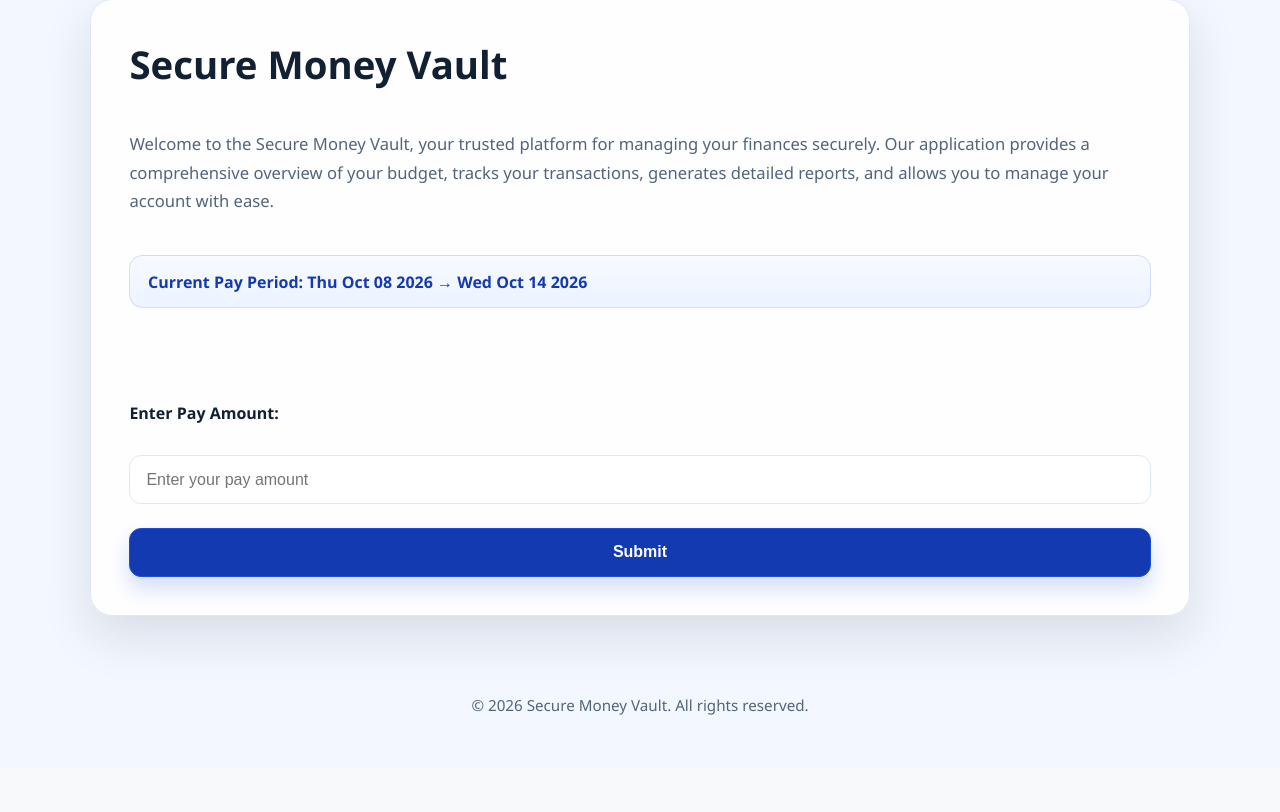
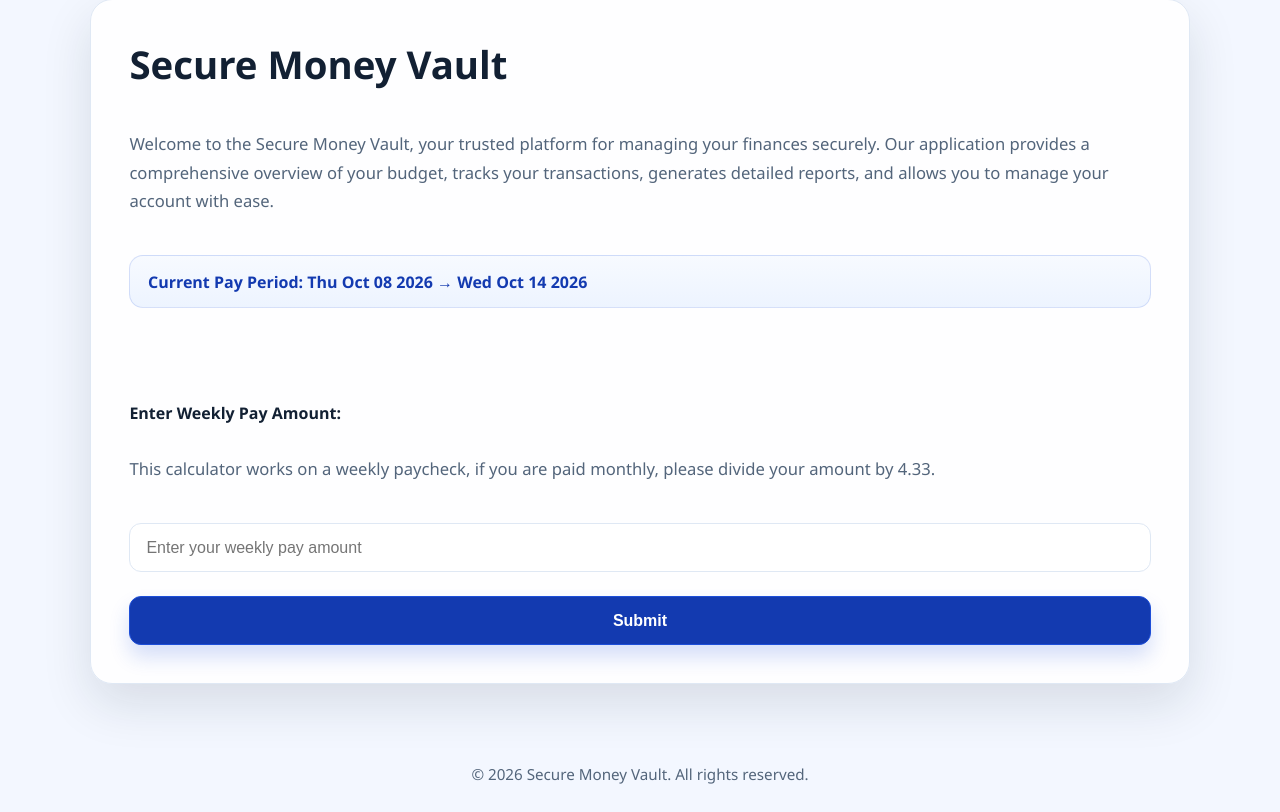
Before and after one commit to bikerbrandon2282/secure-money-vault-m3, a Django app: page / in a window 1280 px wide. Shown: the part 208-1020 px from the top of the page. Before the commit the page ends 923 px from the top, so only its background shows below. Run offline with Django 5.2, Linux system fonts and the light colour scheme.

Commit message:
Changing Visible text to show this is a weekly calculator

```diff
--- a/static/js/script.js
+++ b/static/js/script.js
@@ -67,8 +67,8 @@ calcButton.addEventListener("click", () => {
     calcButton.innerText = "Calculate Spending";
   }
   else if (restart == true) {
-    label.innerText = "Enter Pay Amount:";
-    input.setAttribute("placeholder", "Enter your pay amount");
+    label.innerText = "Enter Weekly Pay Amount:";
+    input.setAttribute("placeholder", "Enter your weekly pay amount");
     calcButton.innerText = "Submit";
     input.value = "";
     restart = false;
--- a/templates/base.html
+++ b/templates/base.html
@@ -60,8 +60,9 @@
             <div id="pay-period"></div>
 
             <br>
-            <label for="calc-input" id="pay-label">Enter Pay Amount:</label>
-            <input type="text" id="calc-input" placeholder="Enter your pay amount">
+            <label for="calc-input" id="pay-label">Enter Weekly Pay Amount:</label>
+            <p id="calc-description"> This calculator works on a weekly paycheck, if you are paid monthly, please divide your amount by 4.33.</p>
+            <input type="text" id="calc-input" placeholder="Enter your weekly pay amount">
             <button id="calculate-btn">Submit</button>
             {% endblock %}
         </main>
```
